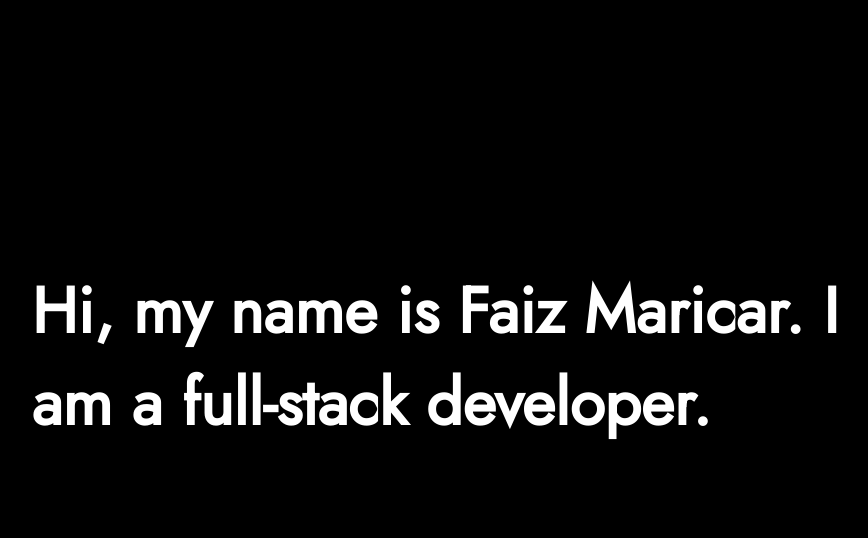
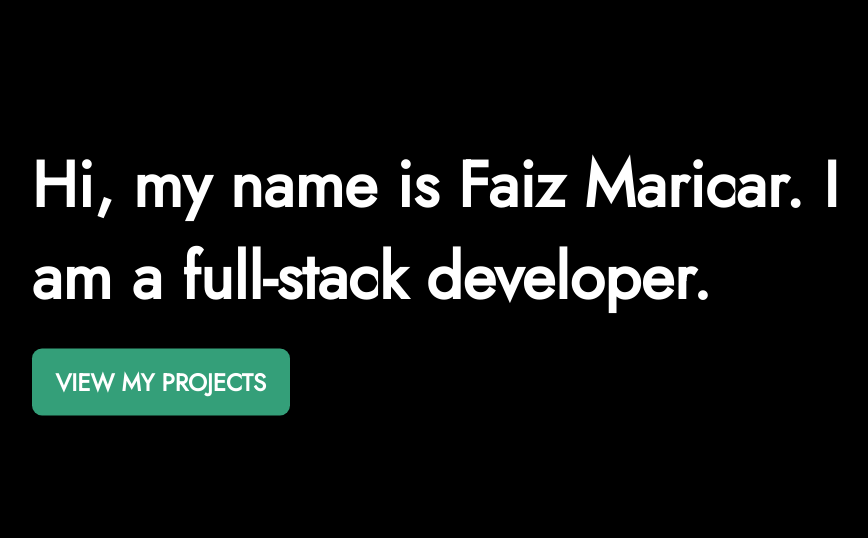
Before and after one commit to faizmaricar/faizmaricar.github.io, a Gatsby site: page / in a window 1280 px wide. Shown: the whole page, without its empty margins (159-1027 px from the left). Built offline with nearby package versions, Linux system fonts and the light colour scheme; Gatsby itself is replaced by a stand-in of ours.

Commit message:
call to action button

```diff
--- /dev/null
+++ b/src/components/Button/index.js
@@ -0,0 +1,9 @@
+import React from "react"
+
+import { StyledButton } from "./styled"
+
+function Button(props) {
+  return <StyledButton {...props} />
+}
+
+export default Button
--- /dev/null
+++ b/src/components/Button/styled.js
@@ -0,0 +1,18 @@
+import styled from "@emotion/styled"
+
+export const StyledButton = styled.button`
+  background-color: #349f79;
+  color: white;
+  font-weight: bold;
+  font-size: 24px;
+  line-height: 35px;
+  text-transform: uppercase;
+  font-family: Jost;
+  padding: 16px 24px;
+  border: 0;
+  box-shadow: 0px 4px 4px rgba(0, 0, 0, 0.25);
+  border-radius: 10px;
+  &:hover {
+    cursor: pointer;
+  }
+`
--- a/src/components/Section/styled.js
+++ b/src/components/Section/styled.js
@@ -1,7 +1,7 @@
 import styled from "@emotion/styled"
 
 export const Container = styled.section`
-  height: 100vh;
+  min-height: 100vh;
   background-color: #000;
   color: #fff;
 `
--- a/src/components/Splash/index.js
+++ b/src/components/Splash/index.js
@@ -1,21 +1,17 @@
 import React from "react"
 
-import { Message } from "./styled"
-import { Section } from "../"
+import { MessageContainer, MessageText } from "./styled"
+import { Section, Button } from "../"
 
 function Splash() {
   return (
     <Section>
-      <div
-        style={{
-          display: "flex",
-          height: "100%",
-        }}
-      >
-        <Message>
+      <MessageContainer>
+        <MessageText>
           Hi, my name is Faiz Maricar. I am a full-stack developer.
-        </Message>
-      </div>
+        </MessageText>
+        <Button>View my Projects</Button>
+      </MessageContainer>
     </Section>
   )
 }
--- a/src/components/Splash/styled.js
+++ b/src/components/Splash/styled.js
@@ -1,13 +1,15 @@
 import styled from "@emotion/styled"
 
-export const Message = styled.div`
+export const MessageContainer = styled.div`
   margin: auto;
   width: 899px;
-  height: 270px;
+  transform: translateY(50%);
   font-family: Jost;
-  font-style: normal;
+  color: #ffffff;
+`
+
+export const MessageText = styled.h1`
   font-weight: 800;
   font-size: 64px;
   line-height: 92px;
-  color: #ffffff;
 `
--- a/src/components/index.js
+++ b/src/components/index.js
@@ -1,2 +1,3 @@
+export { default as Button } from "./Button"
 export { default as Section } from "./Section"
 export { default as Splash } from "./Splash"
--- a/src/pages/index.js
+++ b/src/pages/index.js
@@ -11,6 +11,10 @@ function index() {
           * {
             -ms-overflow-style: none;
           }
+          html {
+            background-color: #000;
+            color: #fff;
+          }
           ::-webkit-scrollbar {
             display: none;
           }
```
